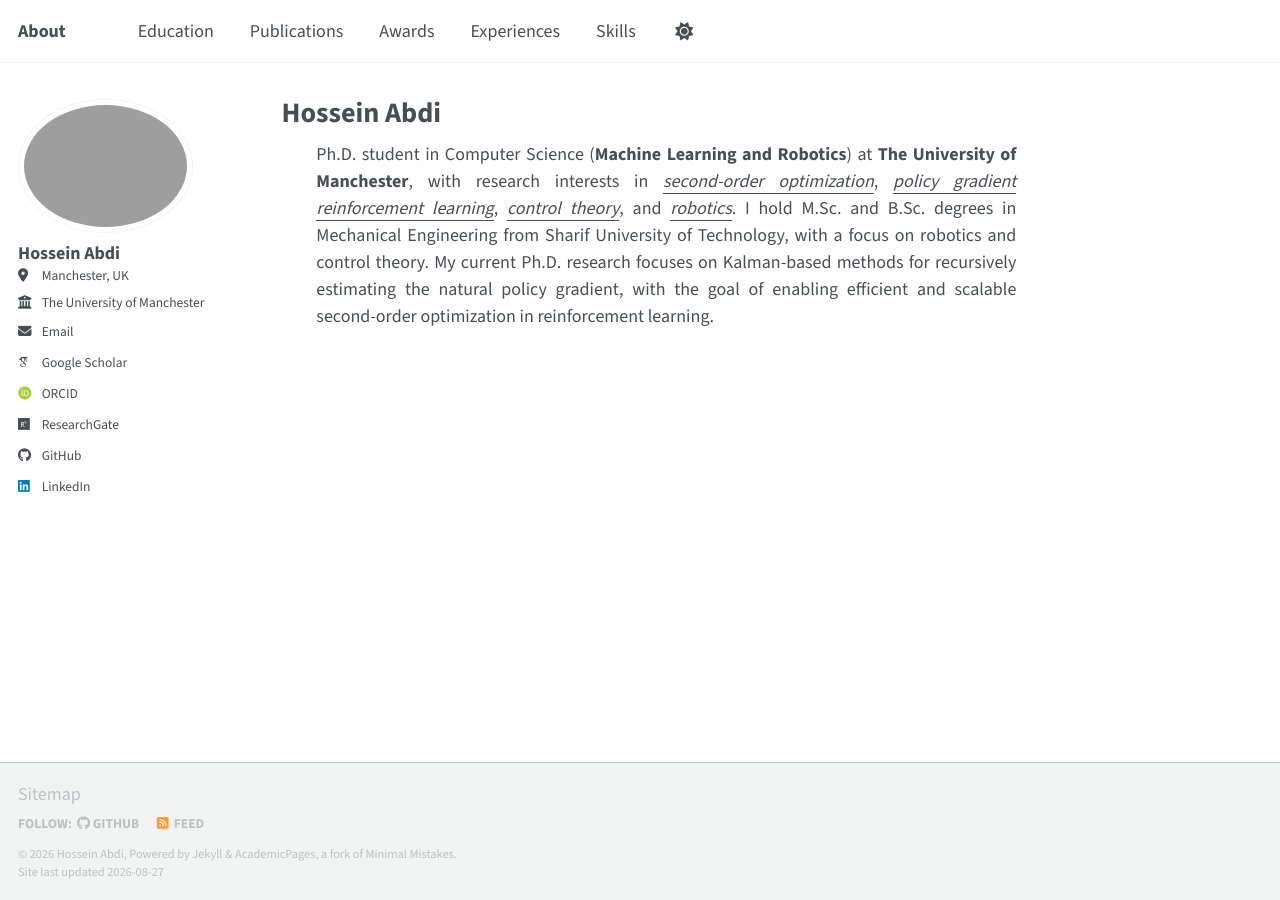
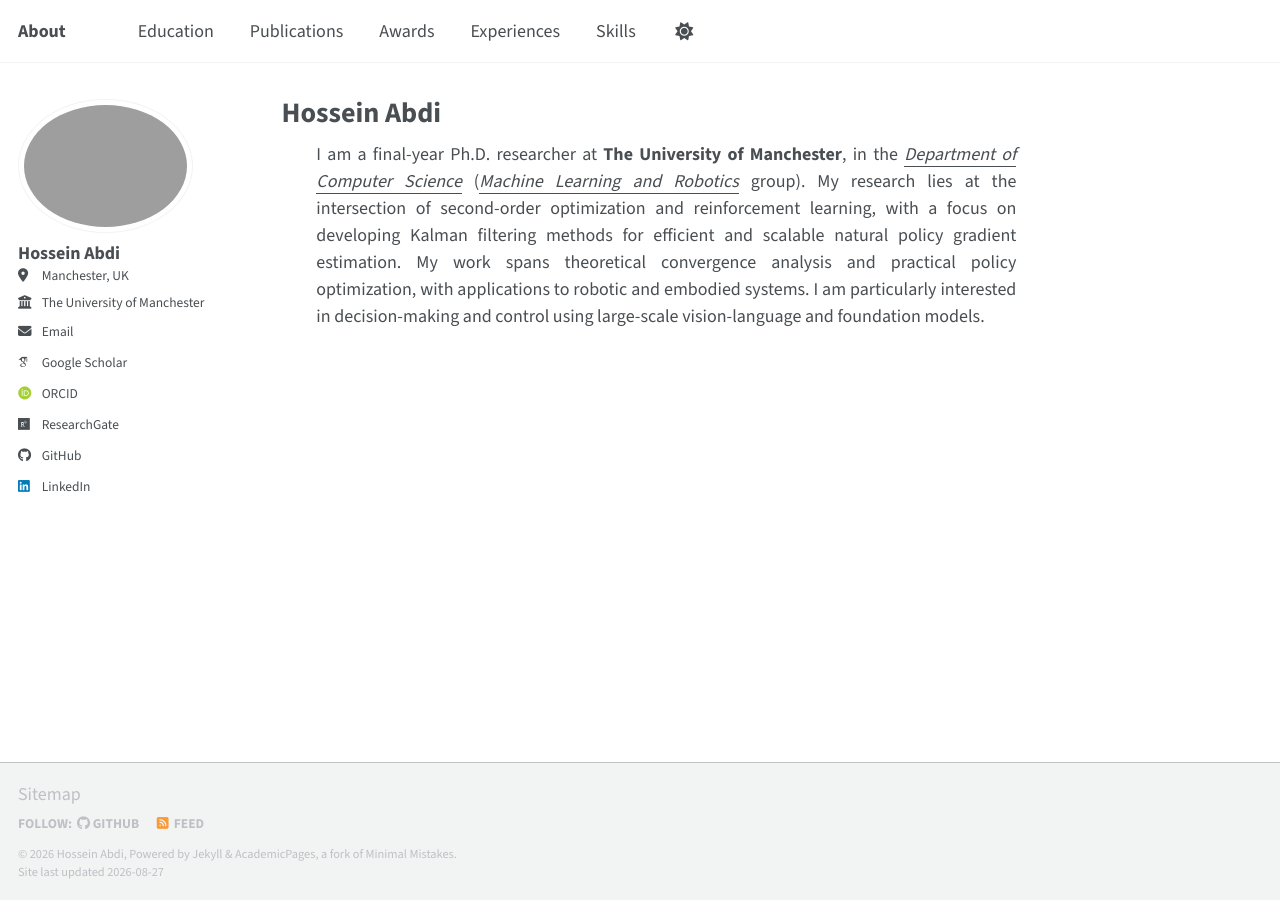
Before and after one commit to Hossein-Abdi/Hossein-Abdi.github.io, a Jekyll site: the page built from _pages/about.md, in a window 1280 px wide. Built offline with Jekyll 4.4.1, drawn with Linux system fonts in a browser that asks for light colours; some web fonts are replaced; a script bundle is joined from its source files by our own code; library files that are not in the unit come from our copies.

Commit message:
about profile text

```diff
--- a/_pages/about.md
+++ b/_pages/about.md
@@ -8,4 +8,6 @@ redirect_from:
 ---
 
 
-Ph.D. student in Computer Science (**Machine Learning and Robotics**) at **The University of Manchester**, with research interests in *<u>second-order optimization</u>*, *<u>policy gradient reinforcement learning</u>*, *<u>control theory</u>*, and *<u>robotics</u>*. I hold M.Sc. and B.Sc. degrees in Mechanical Engineering from Sharif University of Technology, with a focus on robotics and control theory. My current Ph.D. research focuses on Kalman-based methods for recursively estimating the natural policy gradient, with the goal of enabling efficient and scalable second-order optimization in reinforcement learning.
+<!-- Ph.D. student in Computer Science (**Machine Learning and Robotics**) at **The University of Manchester**, with research interests in *<u>second-order optimization</u>*, *<u>policy gradient reinforcement learning</u>*, *<u>control theory</u>*, and *<u>robotics</u>*. I hold M.Sc. and B.Sc. degrees in Mechanical Engineering from Sharif University of Technology, with a focus on robotics and control theory. My current Ph.D. research focuses on Kalman-based methods for recursively estimating the natural policy gradient, with the goal of enabling efficient and scalable second-order optimization in reinforcement learning. -->
+
+I am a final-year Ph.D. researcher at **The University of Manchester**, in the *<u>Department of Computer Science</u>* (*<u>Machine Learning and Robotics</u>* group). My research lies at the intersection of second-order optimization and reinforcement learning, with a focus on developing Kalman filtering methods for efficient and scalable natural policy gradient estimation. My work spans theoretical convergence analysis and practical policy optimization, with applications to robotic and embodied systems. I am particularly interested in decision-making and control using large-scale vision-language and foundation models.
```
